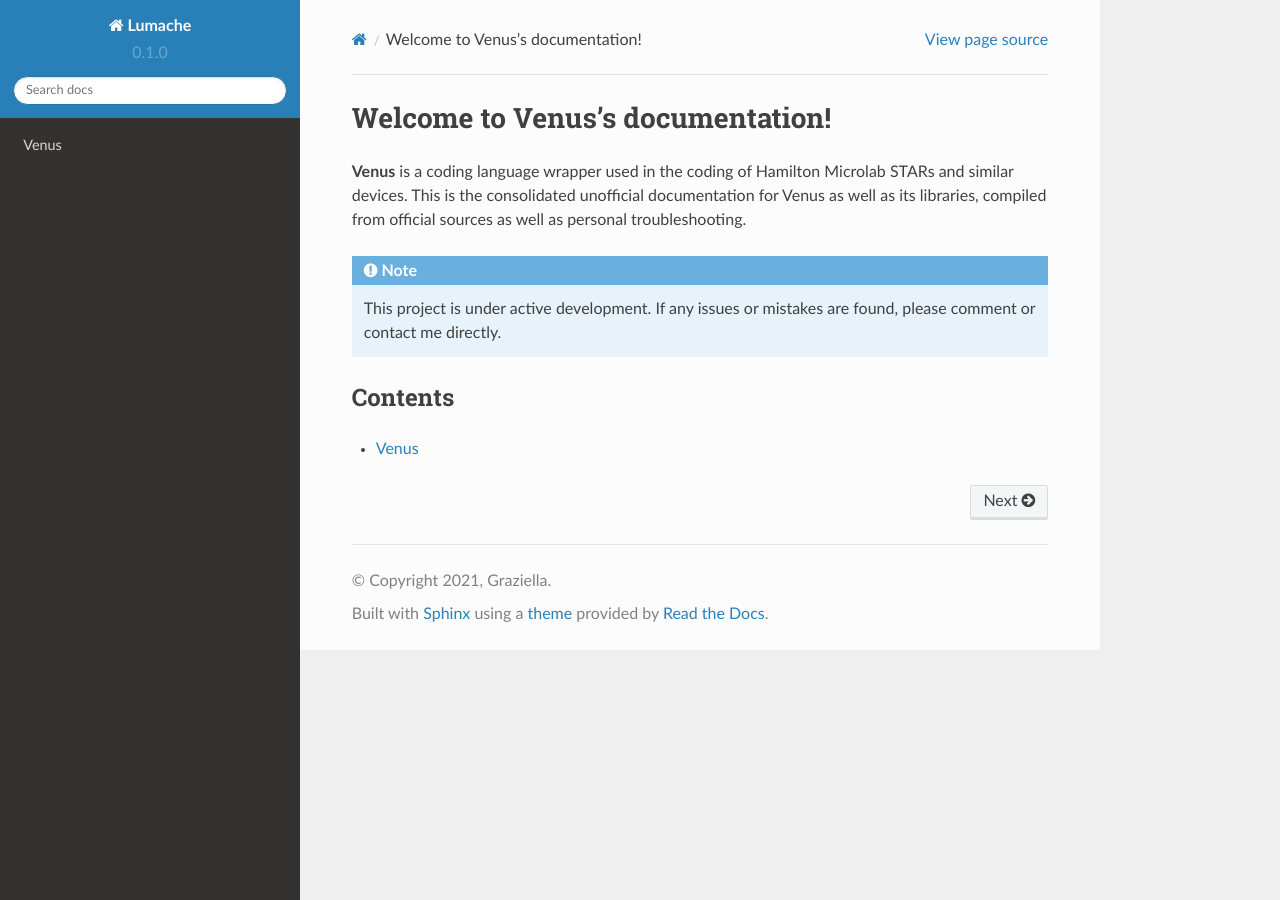
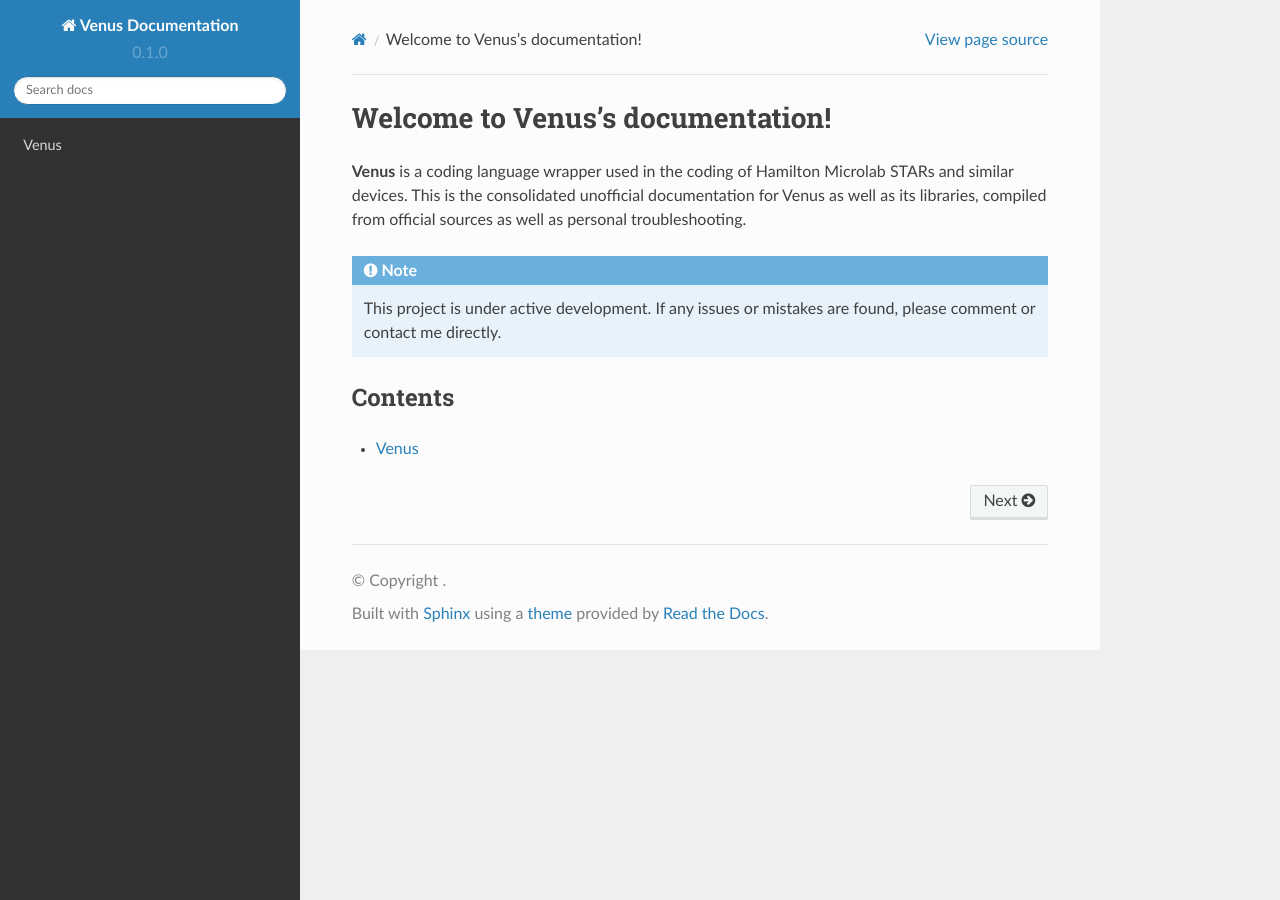
Before and after one commit to theonetruenerd/VenusLibraryDocumentation, a Sphinx documentation site: the page built from docs/source/index.rst, in a window 1280 px wide. Built offline with Sphinx 7.4.7 and the Read the Docs theme 2.0.0, drawn with Linux system fonts in a browser that asks for light colours; pages that are not in the unit, such as notebooks, are missing from menus.

Commit message:
Update conf.py

```diff
--- a/docs/source/conf.py
+++ b/docs/source/conf.py
@@ -2,9 +2,9 @@
 
 # -- Project information
 
-project = 'Lumache'
-copyright = '2021, Graziella'
-author = 'Graziella'
+project = 'Venus Documentation'
+# copyright = 'None'
+author = 'TChapman'
 
 release = '0.1'
 version = '0.1.0'
```
